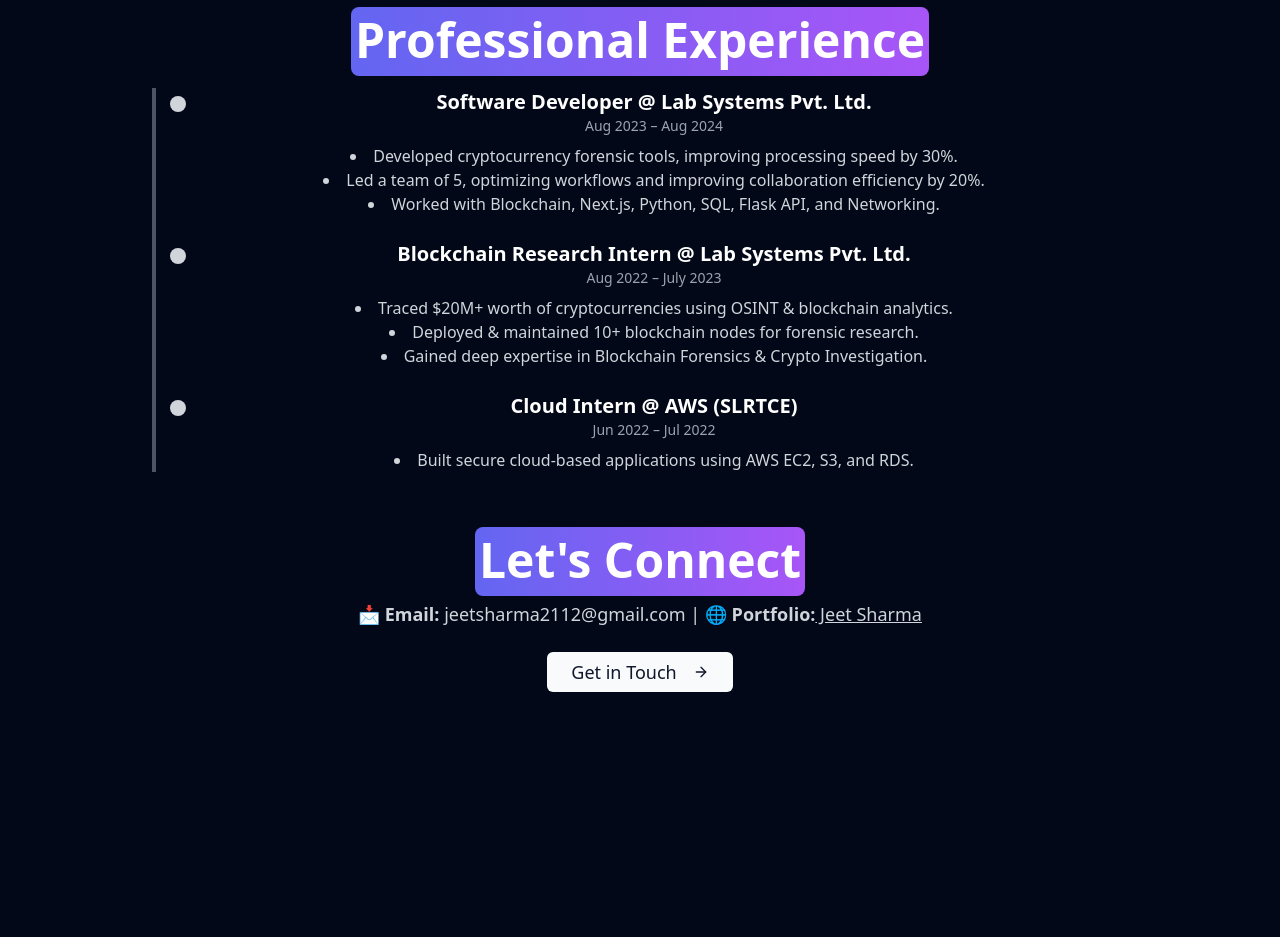
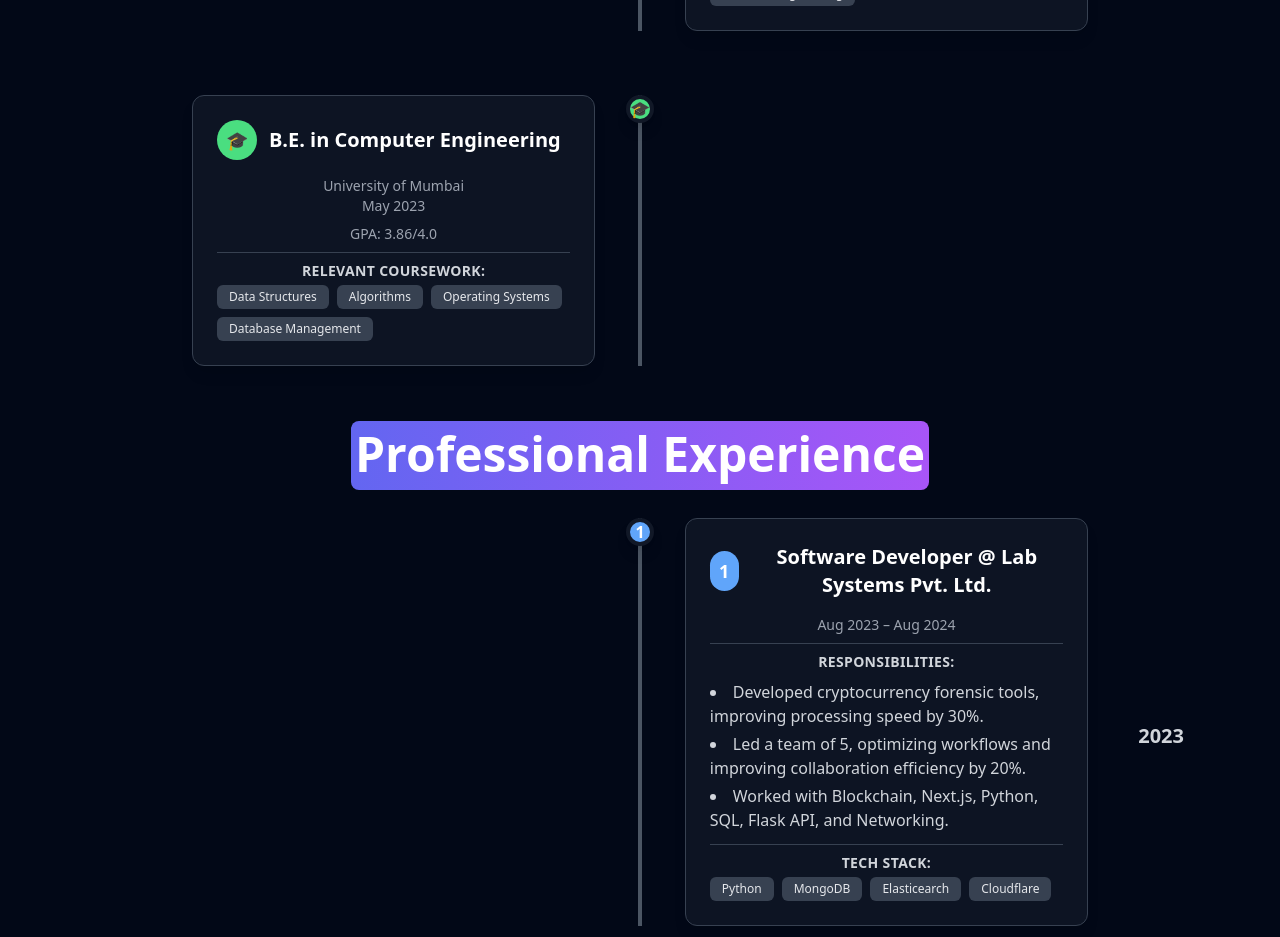
Before and after one commit to JeetDSharma/portfolio, a Next.js app: page / in a window 1280 px wide. Shown: the part 1860-2797 px from the top of the page. Before the commit the page ends 2632 px from the top, so only its background shows below. Built offline with nearby package versions, Linux system fonts and the light colour scheme.

Commit message:
updated education section

```diff
--- a/components/Body.tsx
+++ b/components/Body.tsx
@@ -5,6 +5,7 @@
 import { Highlight } from "@/components/ui/hero-highlight";
 import { Button } from "@/components/ui/button";
 import { LucideArrowRight } from "lucide-react";
+import { CACHE_ONE_YEAR } from "next/dist/lib/constants";
 
 const timelineVariants = {
   hidden: { opacity: 0, y: 50 },
@@ -15,25 +16,32 @@
   {
     title: "Software Developer @ Lab Systems Pvt. Ltd.",
     duration: "Aug 2023 – Aug 2024",
+    year: "2023",
     description: [
       "Developed cryptocurrency forensic tools, improving processing speed by 30%.",
       "Led a team of 5, optimizing workflows and improving collaboration efficiency by 20%.",
       "Worked with Blockchain, Next.js, Python, SQL, Flask API, and Networking.",
     ],
+    techStack: ["Python", "MongoDB", "Elasticearch", "Cloudflare", ],
   },
   {
     title: "Blockchain Research Intern @ Lab Systems Pvt. Ltd.",
     duration: "Aug 2022 – July 2023",
+    year: "2022",
     description: [
       "Traced $20M+ worth of cryptocurrencies using OSINT & blockchain analytics.",
       "Deployed & maintained 10+ blockchain nodes for forensic research.",
       "Gained deep expertise in Blockchain Forensics & Crypto Investigation.",
     ],
+    techStack: ["Blockchain", "OSINT", "Forensics"]
+
   },
   {
     title: "Cloud Intern @ AWS (SLRTCE)",
     duration: "Jun 2022 – Jul 2022",
+    year: "2022",
     description: ["Built secure cloud-based applications using AWS EC2, S3, and RDS."],
+    techStack: ["AWS", "EC2", "S3", "RDS"],
   },
 ];
 
@@ -58,16 +66,30 @@
 
 const education = [
   {
-    title: "M.S. in Computer Science",
+    degree: "M.S. in Computer Science",
     institution: "University of Massachusetts Amherst",
     duration: "Expected May 2026",
     gpa: "GPA: 3.9/4.0",
+    courses: [
+        "Neural Networks",
+        "Applied Statistics",
+        "Software Engineering",
+    ],
+    year: "2024",
   },
   {
-    title: "B.E. in Computer Engineering",
+    degree: "B.E. in Computer Engineering",
     institution: "University of Mumbai",
     duration: "May 2023",
     gpa: "GPA: 3.86/4.0",
+    courses: [
+      "Data Structures",
+      "Algorithms",
+      "Operating Systems",
+      "Database Management",
+    ],
+    year: "2019",
+
   },
 ];
 
@@ -133,7 +155,7 @@
 
 
 
-      {/* Education Timeline */}
+      {/* Education Timeline
       <motion.div
         initial="hidden"
         whileInView="visible"
@@ -155,6 +177,91 @@
             </motion.div>
           ))}
         </div>
+      </motion.div> */}
+{/* Education Timeline */}
+<motion.div
+    initial="hidden"
+    whileInView="visible"
+    variants={timelineVariants}
+    transition={{ duration: 0.8, ease: "easeOut" }}
+    className="text-center"
+>
+    <h2 className="text-3xl md:text-5xl font-bold dark:text-white">
+        <Highlight>Education</Highlight>
+    </h2>
+
+    <div className="mt-10 flex flex-col relative space-y-16 max-w-4xl mx-auto">
+        {education.map((edu, index) => {
+            // const showYear = index === 0 || edu.year !== education[index - 1].year; // Display year only if it's different from the previous one
+            const showYear = false;
+            const isYearLeft = index % 2 === 0; // Alternate year position
+
+            return (
+                <div key={index} className="relative flex w-full">
+                    {/* Alternating Year Labels */}
+                    {showYear && (
+                        <motion.div
+                            initial={{ opacity: 0, x: isYearLeft ? -100 : 100 }} // Left for even, Right for odd
+                            animate={{ opacity: 1, x: 0 }}
+                            transition={{ duration: 0.6 }}
+                            className={`absolute top-1/2 -translate-y-1/2 text-xl font-bold text-gray-700 dark:text-gray-300
+                                        ${isYearLeft ? "-left-24" : "-right-24 text-right"}`}
+                        >
+                            {edu.year}
+                        </motion.div>
+                    )}
+
+                    {/* Timeline Bar & Dot */}
+                    <div className="absolute left-1/2 -translate-x-1/2 w-1 bg-gray-300 dark:bg-gray-600 h-full"></div>
+                    <div className="absolute left-1/2 -translate-x-1/2 w-7 h-7 bg-green-500 dark:bg-green-400 rounded-full border-4 border-white dark:border-gray-900 shadow-lg flex items-center justify-center text-white font-bold">
+                        🎓
+                    </div>
+
+                    {/* Education Card */}
+                    <motion.div
+                        initial={{ opacity: 0, x: index % 2 === 0 ? -150 : 150 }}
+                        whileInView={{ opacity: 1, x: 0 }}
+                        transition={{ duration: 0.6, delay: index * 0.15 }}
+                        viewport={{ once: true }}
+                        whileHover={{ scale: 1.05, boxShadow: "0px 0px 12px rgba(0, 200, 0, 0.3)" }}
+                        className={`relative max-w-[45%] bg-white/70 dark:bg-gray-900/80 backdrop-blur-lg p-6 rounded-xl shadow-lg border border-gray-200 dark:border-gray-700 hover:shadow-xl ${index % 2 === 0 ? 'ml-auto' : 'mr-auto'}`}
+                    >
+                        {/* University & Degree */}
+                        <div className="flex items-center space-x-3 mb-4">
+                            <div className="w-10 h-10 bg-green-500 dark:bg-green-400 text-white rounded-full flex items-center justify-center text-lg font-semibold">
+                                🎓
+                            </div>
+                            <h3 className="text-lg md:text-xl font-semibold dark:text-white">{edu.degree}</h3>
+                        </div>
+
+                        {/* Institution & Duration */}
+                        <p className="text-sm font-medium text-gray-500 dark:text-gray-400">{edu.institution}</p>
+                        <p className="text-sm font-medium text-gray-500 dark:text-gray-400 mb-2">{edu.duration}</p>
+
+                        {/* GPA */}
+                        <p className="text-sm font-medium text-gray-700 dark:text-gray-400">{edu.gpa}</p>
+
+                        {/* Relevant Courses */}
+                        <div className="border-t border-gray-300 dark:border-gray-700 mt-2 pt-2">
+                            <h4 className="text-sm font-semibold text-gray-700 dark:text-gray-300 uppercase tracking-wide">
+                                Relevant Coursework:
+                            </h4>
+                            <div className="flex flex-wrap gap-2 mt-1">
+                                {edu.courses.map((course, i) => (
+                                    <span
+                                        key={i}
+                                        className="px-3 py-1 bg-gray-200 dark:bg-gray-700 text-gray-800 dark:text-gray-200 text-xs font-medium rounded-md"
+                                    >
+                                        {course}
+                                    </span>
+                                ))}
+                            </div>
+                        </div>
+                    </motion.div>
+                </div>
+            );
+        })}
+    </div>
 </motion.div>
 
 {/* Experience Timeline */}
@@ -168,19 +275,86 @@
     <h2 className="text-3xl md:text-5xl font-bold dark:text-white">
         <Highlight>Professional Experience</Highlight>
     </h2>
-        <div className="mt-6 flex flex-col relative border-l-4 border-gray-300 dark:border-gray-600 pl-6 space-y-6">
-          {experiences.map((exp, index) => (
-            <motion.div key={index} className="relative" variants={timelineVariants}>
-              <div className="absolute w-4 h-4 bg-gray-500 dark:bg-gray-300 rounded-full -left-[10px] top-2" />
-              <h3 className="text-xl font-semibold dark:text-white">{exp.title}</h3>
-              <p className="text-sm text-gray-500 dark:text-gray-400">{exp.duration}</p>
-              <ul className="mt-2 text-gray-600 dark:text-gray-300 list-disc list-inside">
+
+    <div className="mt-10 flex flex-col relative space-y-16 max-w-4xl mx-auto">
+        {experiences.map((exp, index) => {
+            // const showYear = index === 0 || exp.year !== experiences[index - 1].year; // Display year only if it's different from the previous one
+            const showYear = true; // Always show year
+            const isYearLeft = index % 2 === 1; // Alternate year position
+
+            return (
+                <div key={index} className="relative flex w-full">
+                    {/* Alternating Year Labels */}
+                    {showYear && (
+                        <motion.div
+                            initial={{ opacity: 0, x: isYearLeft ? -100 : 100 }} // Alternate from left & right
+                            animate={{ opacity: 1, x: 0 }}
+                            transition={{ duration: 0.6 }}
+                            className={`absolute top-1/2 -translate-y-1/2 text-xl font-bold text-gray-700 dark:text-gray-300
+                                        ${isYearLeft ? "-left-24" : "-right-24 text-right"}`}
+                        >
+                            {exp.year}
+                        </motion.div>
+                    )}
+
+                    {/* Timeline Bar & Dot */}
+                    <div className="absolute left-1/2 -translate-x-1/2 w-1 bg-gray-300 dark:bg-gray-600 h-full"></div>
+                    <div className="absolute left-1/2 -translate-x-1/2 w-7 h-7 bg-blue-500 dark:bg-blue-400 rounded-full border-4 border-white dark:border-gray-900 shadow-lg flex items-center justify-center text-white font-bold">
+                        {index + 1}
+                    </div>
+
+                    {/* Experience Card */}
+                    <motion.div
+                        initial={{ opacity: 0, x: index % 2 === 0 ? -150 : 150 }}
+                        whileInView={{ opacity: 1, x: 0 }}
+                        transition={{ duration: 0.6, delay: index * 0.15 }}
+                        viewport={{ once: true }}
+                        whileHover={{ scale: 1.05, boxShadow: "0px 0px 12px rgba(0, 132, 255, 0.3)" }}
+                        className={`relative max-w-[45%] bg-white/70 dark:bg-gray-900/80 backdrop-blur-lg p-6 rounded-xl shadow-lg border border-gray-200 dark:border-gray-700 hover:shadow-xl ${index % 2 === 0 ? 'ml-auto' : 'mr-auto'}`}
+                    >
+                        {/* Job Title & Company */}
+                        <div className="flex items-center space-x-3 mb-4">
+                            <div className="w-10 h-10 bg-blue-500 dark:bg-blue-400 text-white rounded-full flex items-center justify-center text-lg font-semibold">
+                                {index + 1}
+                            </div>
+                            <h3 className="text-lg md:text-xl font-semibold dark:text-white">{exp.title}</h3>
+                        </div>
+
+                        {/* Experience Duration (Inside Card) */}
+                        <p className="text-sm font-medium text-gray-500 dark:text-gray-400 mb-2">{exp.duration}</p>
+
+                        {/* Work Responsibilities */}
+                        <div className="border-t border-gray-300 dark:border-gray-700 mt-2 pt-2">
+                            <h4 className="text-sm font-semibold text-gray-700 dark:text-gray-300 uppercase tracking-wide">
+                                Responsibilities:
+                            </h4>
+                            <ul className="mt-2 text-gray-600 dark:text-gray-300 list-disc list-inside text-left space-y-1">
                                 {exp.description.map((desc, i) => (
                                     <li key={i}>{desc}</li>
                                 ))}
                             </ul>
+                        </div>
+
+                        {/* Tech Stack */}
+                        <div className="border-t border-gray-300 dark:border-gray-700 mt-3 pt-2">
+                            <h4 className="text-sm font-semibold text-gray-700 dark:text-gray-300 uppercase tracking-wide">
+                                Tech Stack:
+                            </h4>
+                            <div className="flex flex-wrap gap-2 mt-1">
+                                {exp.techStack.map((tech, i) => (
+                                    <span
+                                        key={i}
+                                        className="px-3 py-1 bg-gray-200 dark:bg-gray-700 text-gray-800 dark:text-gray-200 text-xs font-medium rounded-md"
+                                    >
+                                        {tech}
+                                    </span>
+                                ))}
+                            </div>
+                        </div>
                     </motion.div>
-          ))}
+                </div>
+            );
+        })}
     </div>
 </motion.div>
 
```
Lines whose indentation alone changed are shown as unchanged.
